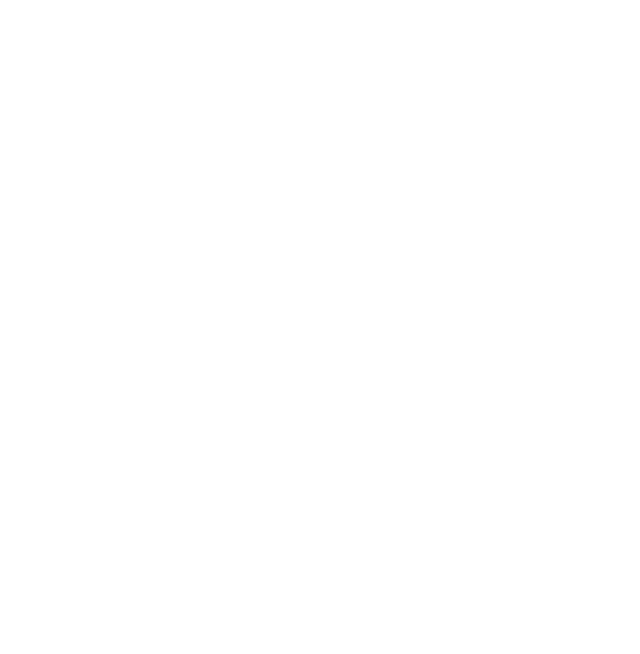
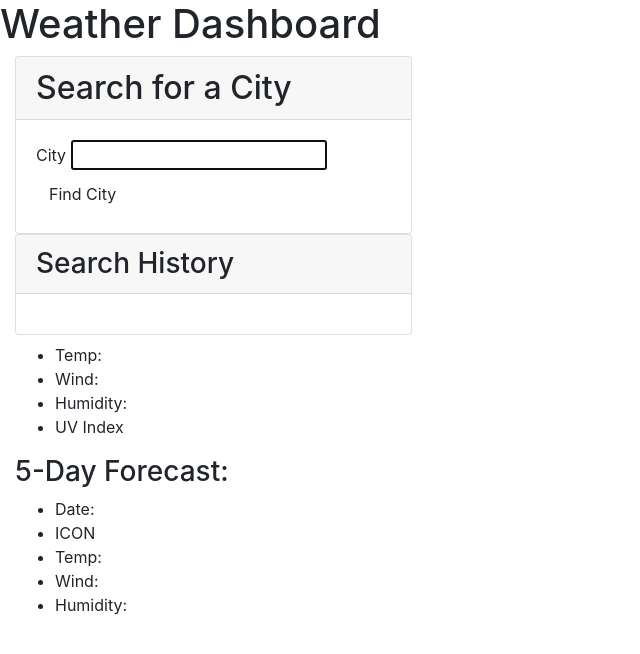
Before and after one commit to OliviaRamsfield/weather-dashboard-server-side-API, a plain HTML site: page index.html in a window 1280 px wide. Shown: the whole page, without its empty margins (0-640 px from the left). Drawn offline with nearby package versions, Linux system fonts and the light colour scheme.

Commit message:
basic HTML outline

```diff
--- a/index.html
+++ b/index.html
@@ -17,7 +17,54 @@
     <link rel="stylesheet" href="./assets/css/styles.css" />
     <title>Weather Dashboard</title>
   </head>
-  <body>
+  <body class="flex-column min-100-vh">
+    <header class="hero">
+      <h1 class="app-title">Weather Dashboard</h1>
+    </header>
+    <main class="flex-row justify-space-between">
+      <div class="col-12 col-md-4">
+        <div class="card">
+          <h2 class="card-header">Search for a City</h2>
+          <form id="user-form" class="card-body">
+            <label class="form-label" for="city">City</label>
+            <input
+              name="city"
+              autofocus="true"
+              type="text"
+              id="city"
+              class="form-input"
+            />
+            <button type="submit" class="btn">Find City</button>
+          </form>
+        </div>
+        <div class="card">
+          <h3 class="card-header">Search History</h3>
+          <div id="past-city-buttons" class="card-body"></div>
+        </div>
+      </div>
+      <!-- second column starts with city weather and 5 day forecast divs-->
+      <div class="col-12 col-md-8">
+        <div id="city-container" class="list-group">
+          <h2 class="focus-city"></h2>
+          <ul>
+            <li>Temp:</li>
+            <li>Wind:</li>
+            <li>Humidity:</li>
+            <li>UV Index</li>
+          </ul>
+        </div>
+        <div id="future-forecast" class="list-group">
+          <h3>5-Day Forecast:</h3>
+          <ul>
+            <li>Date:</li>
+            <li>ICON</li>
+            <li>Temp:</li>
+            <li>Wind:</li>
+            <li>Humidity:</li>
+          </ul>
+        </div>
+      </div>
+    </main>
     <!-- jQuery library -->
     <script src="https://cdn.jsdelivr.net/npm/jquery@3.6.0/dist/jquery.slim.min.js"></script>
     <script src="./assets/js/logic.js"></script>
```
